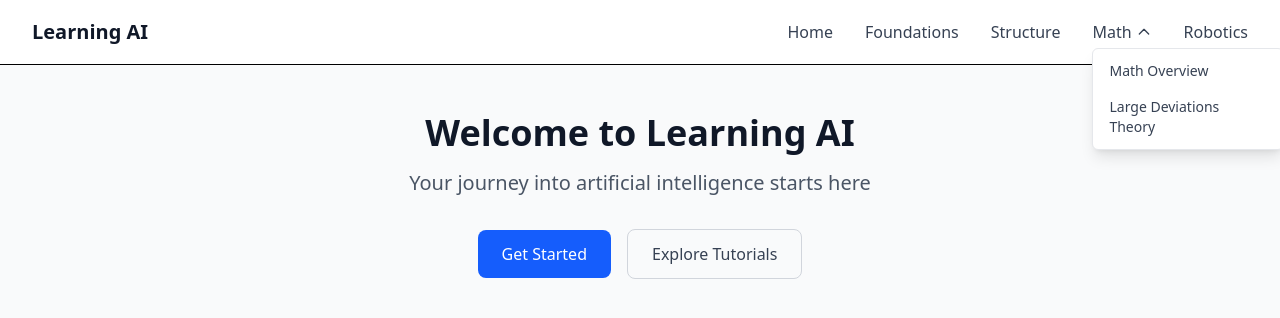
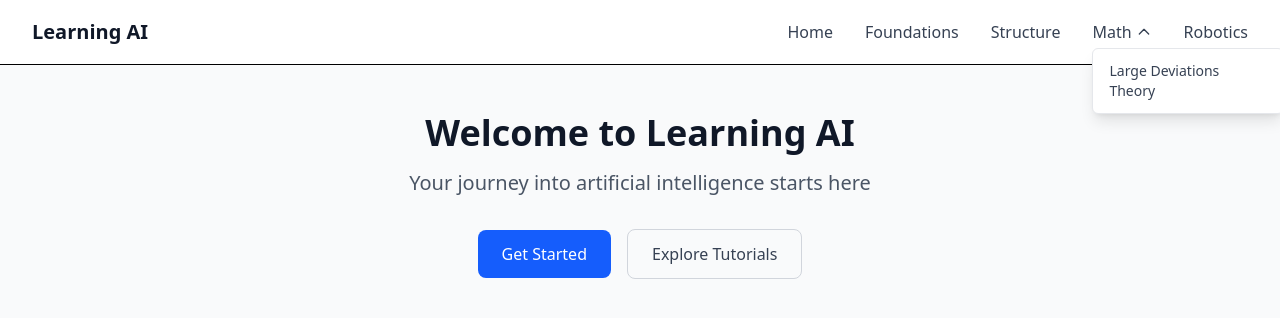
Before and after one commit to WilliamGiammona/learning-ai, a Next.js app: page / in a window 1280 px wide. Both pictures are taken after a click on the button "Math". Shown: the top 318 px of the page. Built offline with nearby package versions, Linux system fonts and the light colour scheme.

Commit message:
updated dropdown

```diff
--- a/app/components/NavBar.tsx
+++ b/app/components/NavBar.tsx
@@ -62,7 +62,7 @@ export default function Navbar() {
               <button
                 type="button"
                 onClick={() => setIsMathDropdownOpen(!isMathDropdownOpen)}
-                className="flex items-center text-gray-700 hover:text-blue-600 transition-colors duration-200"
+                className="flex items-center text-gray-700 hover:text-blue-600 transition-colors duration-200 cursor-pointer"
                 aria-expanded={isMathDropdownOpen}
                 aria-haspopup="true"
               >
@@ -88,15 +88,8 @@ export default function Navbar() {
               {isMathDropdownOpen && (
                 <div className="absolute top-full left-0 mt-1 w-48 bg-white rounded-md shadow-lg border border-gray-200 py-1 z-50">
                   <Link
-                    href="/math"
-                    className="block px-4 py-2 text-sm text-gray-700 hover:bg-gray-50 hover:text-blue-600"
-                    onClick={() => setIsMathDropdownOpen(false)}
-                  >
-                    Math Overview
-                  </Link>
-                  <Link
                     href="/math/large-deviations-theory"
-                    className="block px-4 py-2 text-sm text-gray-700 hover:bg-gray-50 hover:text-blue-600"
+                    className="block px-4 py-2 text-sm text-gray-700 hover:bg-gray-50 hover:text-blue-600 cursor-pointer"
                     onClick={() => setIsMathDropdownOpen(false)}
                   >
                     Large Deviations Theory
@@ -165,13 +158,6 @@ export default function Navbar() {
               Structure
             </Link>
             <Link
-              href="/math"
-              className="block px-3 py-2 rounded-md text-base font-medium text-gray-700 hover:text-gray-900 hover:bg-gray-50"
-              onClick={() => setIsMobileMenuOpen(false)}
-            >
-              Math Overview
-            </Link>
-            <Link
               href="/math/large-deviations-theory"
               className="block px-3 py-2 rounded-md text-base font-medium text-gray-700 hover:text-gray-900 hover:bg-gray-50 ml-4"
               onClick={() => setIsMobileMenuOpen(false)}
```
